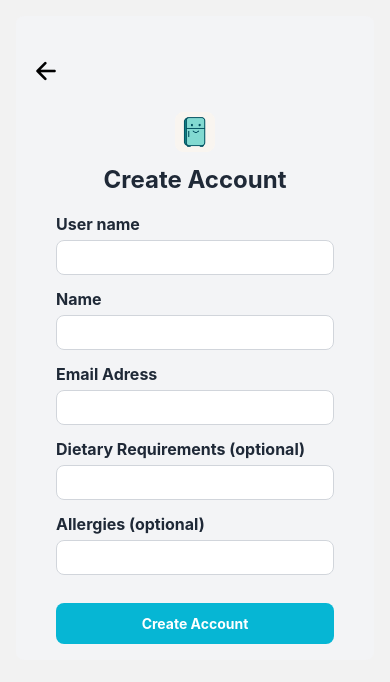
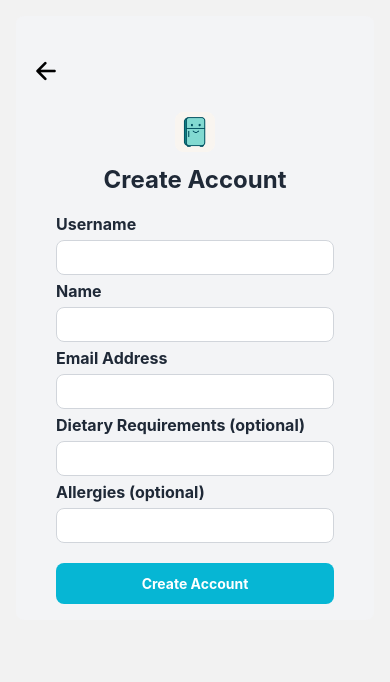
Before and after one commit to kwiatek-ctrl/Fridge-Friends, a React Native app: screen /CreateAccount in a window 390 px wide. Shown: the top 682 px of the page. Built offline with nearby package versions, Linux system fonts and the light colour scheme.

Commit message:
Improve CreateAccount validation without alerts

```diff
--- a/components/CreateAccount.tsx
+++ b/components/CreateAccount.tsx
@@ -3,10 +3,7 @@ import { Text, TextInput, TouchableOpacity, View, Image, ScrollView } from 'reac
 import { addUser } from 'fetchData';
 import BackButton from './BackButton';
 
-
-
-
-export default function CreateAccount({onUserAdded}) {
+export default function CreateAccount({ onUserAdded }) {
   const [user, setUser] = useState({
     username: '',
     name: '',
@@ -14,78 +11,106 @@ export default function CreateAccount({onUserAdded}) {
     householdID: '',
     allergies: '',
     dietaryRequirements: '',
+  });
 
-  });
+  const [loading, setLoading] = useState(false);
+  const [errors, setErrors] = useState({});
 
   const handleChange = (field, value) => {
     setUser({ ...user, [field]: value });
+    setErrors({ ...errors, [field]: '' });
   };
+
+  const validate = () => {
+    const newErrors = {};
+    const emailRegex = /^[^\s@]+@[^\s@]+\.[^\s@]+$/;
+
+    if (!user.username.trim()) {
+      newErrors.username = 'Username is required';
+    } else if (user.username.length < 3) {
+      newErrors.username = 'Username must be at least 3 characters long';
+    }
+
+    if (!user.name.trim()) {
+      newErrors.name = 'Name is required';
+    }
+
+    if (!user.emailAddress.trim()) {
+      newErrors.emailAddress = 'Email address is required';
+    } else if (!emailRegex.test(user.emailAddress)) {
+      newErrors.emailAddress = 'Invalid email format';
+    }
+
+    return newErrors;
+  };
+
   const handleSubmit = () => {
+    const validationErrors = validate();
+    if (Object.keys(validationErrors).length > 0) {
+      setErrors(validationErrors);
+      return;
+    }
 
-
-
+    setLoading(true);
     addUser(user)
-
-    .then((newUser)=>{
-      console.log(newUser, "<----- new ");
-
-        alert('Account has been successfully created !');
-        if(onUserAdded){
-          onUserAdded(newUser)
-        }
+      .then((newUser) => {
+        if (onUserAdded) onUserAdded(newUser);
         setUser({
-          username: "",
-          name: "",
-          emailAddress: "",
-
-          householdID: "",
-          allergies: "",
-          dietaryRequirements: "",
-        })
-
-        })
-         .catch((err)=>{
-          alert("Something went wrong while adding the user.")
-          console.log(err)
-    })
-
-    alert('Account created successfully!');
- };
-
+          username: '',
+          name: '',
+          emailAddress: '',
+          householdID: '',
+          allergies: '',
+          dietaryRequirements: '',
+        });
+        setErrors({});
+      })
+      .catch((err) => {
+        setErrors({ general: 'Something went wrong. Please try again later.' });
+        console.log(err);
+      })
+      .finally(() => setLoading(false));
+  };
 
   return (
-    <>
-      <View className={styles.container}>
-          <BackButton />
-           <ScrollView className="flex-1 px-6 pt-20">
+    <View className={styles.container}>
+      <BackButton />
+      <ScrollView className="flex-1 px-6 pt-20">
         <Image className={styles.logo} source={require('../assets/logo.png')} />
         <Text className={styles.title}>Create Account</Text>
 
-        <Text className={styles.label}>User name</Text>
+        <Text className={styles.label}>Username</Text>
         <TextInput
           value={user.username}
           onChangeText={(text) => handleChange('username', text)}
           className={styles.input}
         />
+        {errors.username && <Text className="text-red-500 mb-2">{errors.username}</Text>}
+
         <Text className={styles.label}>Name</Text>
         <TextInput
           value={user.name}
           onChangeText={(text) => handleChange('name', text)}
           className={styles.input}
         />
-        <Text className={styles.label}>Email Adress</Text>
+        {errors.name && <Text className="text-red-500 mb-2">{errors.name}</Text>}
+
+        <Text className={styles.label}>Email Address</Text>
         <TextInput
           value={user.emailAddress}
           onChangeText={(text) => handleChange('emailAddress', text)}
           className={styles.input}
           keyboardType="email-address"
         />
+        {errors.emailAddress && <Text className="text-red-500 mb-2">{errors.emailAddress}</Text>}
+
         <Text className={styles.label}>Dietary Requirements (optional)</Text>
         <TextInput
           value={user.dietaryRequirements}
           onChangeText={(text) => handleChange('dietaryRequirements', text)}
           className={styles.input}
         />
+
         <Text className={styles.label}>Allergies (optional)</Text>
         <TextInput
           value={user.allergies}
@@ -93,19 +118,26 @@ export default function CreateAccount({onUserAdded}) {
           className={styles.input}
         />
 
-        <TouchableOpacity onPress={handleSubmit} className={styles.button}>
-          <Text className={styles.buttonText}>Create Account</Text>
+        {errors.general && <Text className="text-red-500 text-center mb-2">{errors.general}</Text>}
+
+        <TouchableOpacity
+          onPress={handleSubmit}
+          className={styles.button}
+          disabled={loading}
+        >
+          <Text className={styles.buttonText}>
+            {loading ? 'Creating Account...' : 'Create Account'}
+          </Text>
         </TouchableOpacity>
-        </ScrollView>
-      </View>
-    </>
+      </ScrollView>
+    </View>
   );
 }
 
 const styles = {
   container: 'p-4 bg-gray-100 rounded-lg m-4',
   title: 'text-2xl font-bold text-center text-gray-800 mb-4',
-  input: 'border border-gray-300 rounded-lg p-2 mb-3 bg-white',
+  input: 'border border-gray-300 rounded-lg p-2 mb-1 bg-white',
   button: 'bg-cyan-500 p-3 rounded-lg mt-4',
   buttonText: 'text-white text-center font-bold',
   logo: 'object-scale-down h-10 w-10 mx-auto mb-3',
```
